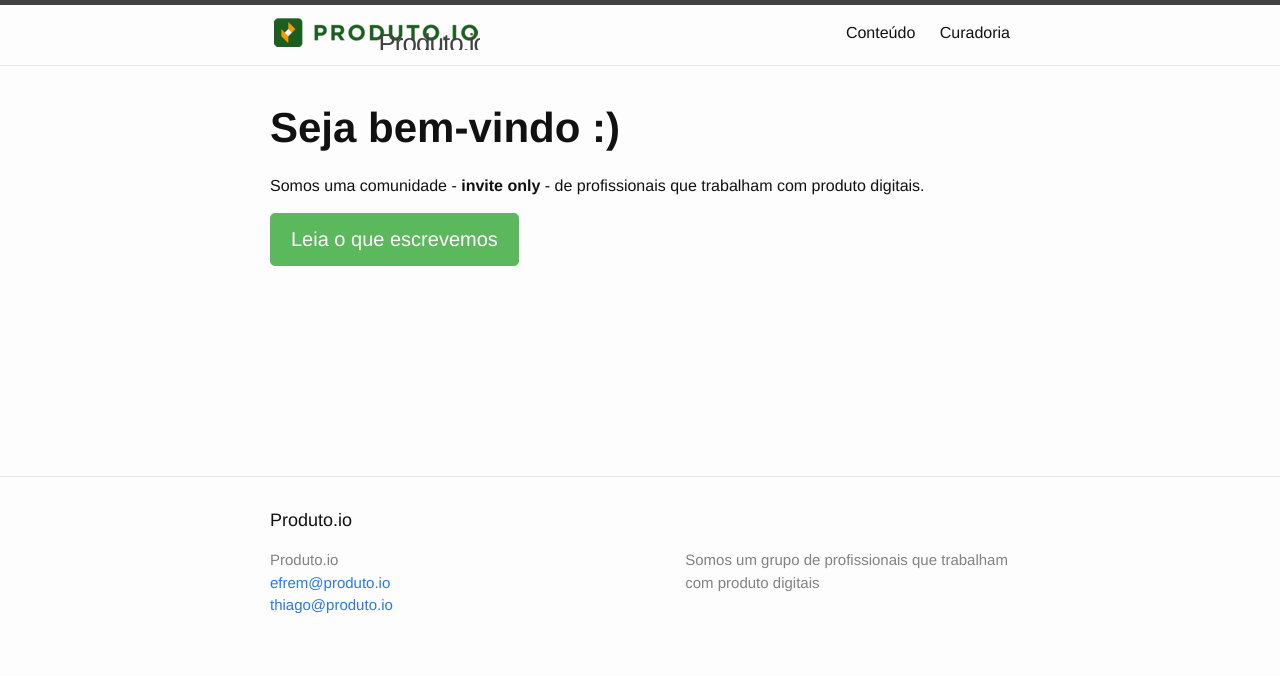
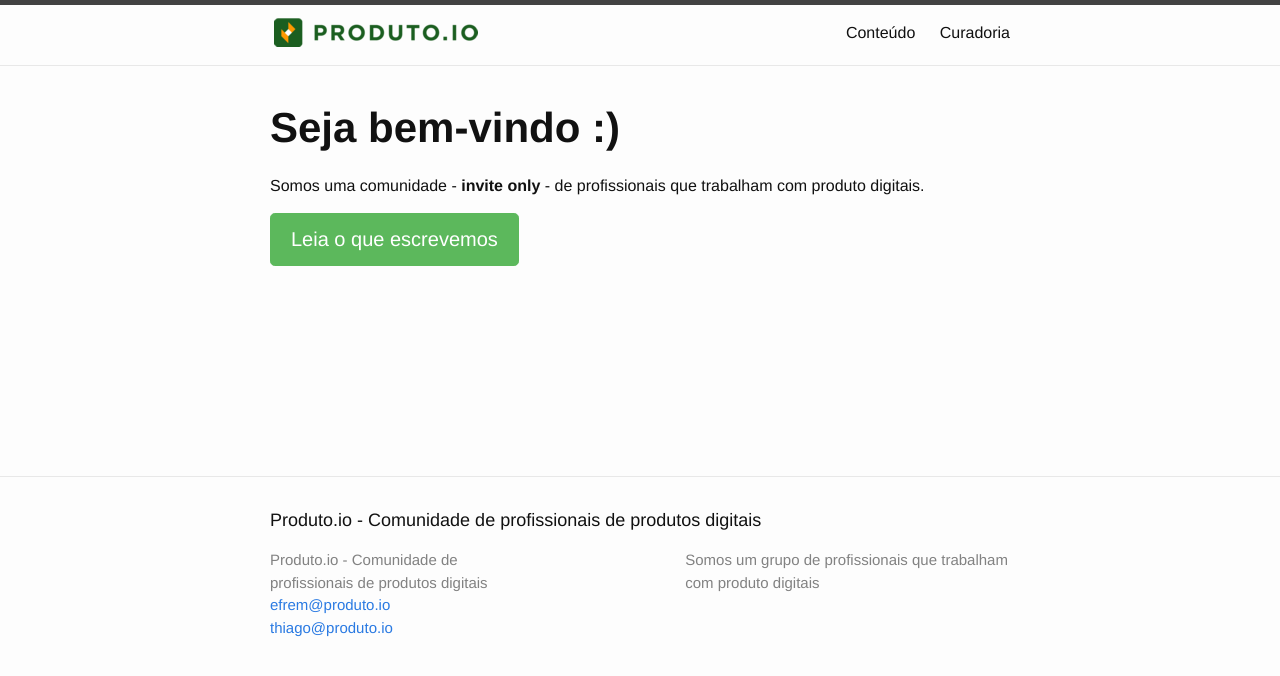
Before and after one commit to thiagodiniz/produto, a Jekyll site: the page built from index.html, in a window 1280 px wide. Shown: the top 676 px of the page. Built offline with Jekyll 4.4.1, drawn with Linux system fonts in a browser that asks for light colours.

Commit message:
muda título

```diff
--- a/_config.yml
+++ b/_config.yml
@@ -1,5 +1,5 @@
 # Site settings
-title: Produto.io
+title: Produto.io - Comunidade de profissionais de produtos digitais
 email1: efrem@produto.io
 email2: thiago@produto.io
 
```
